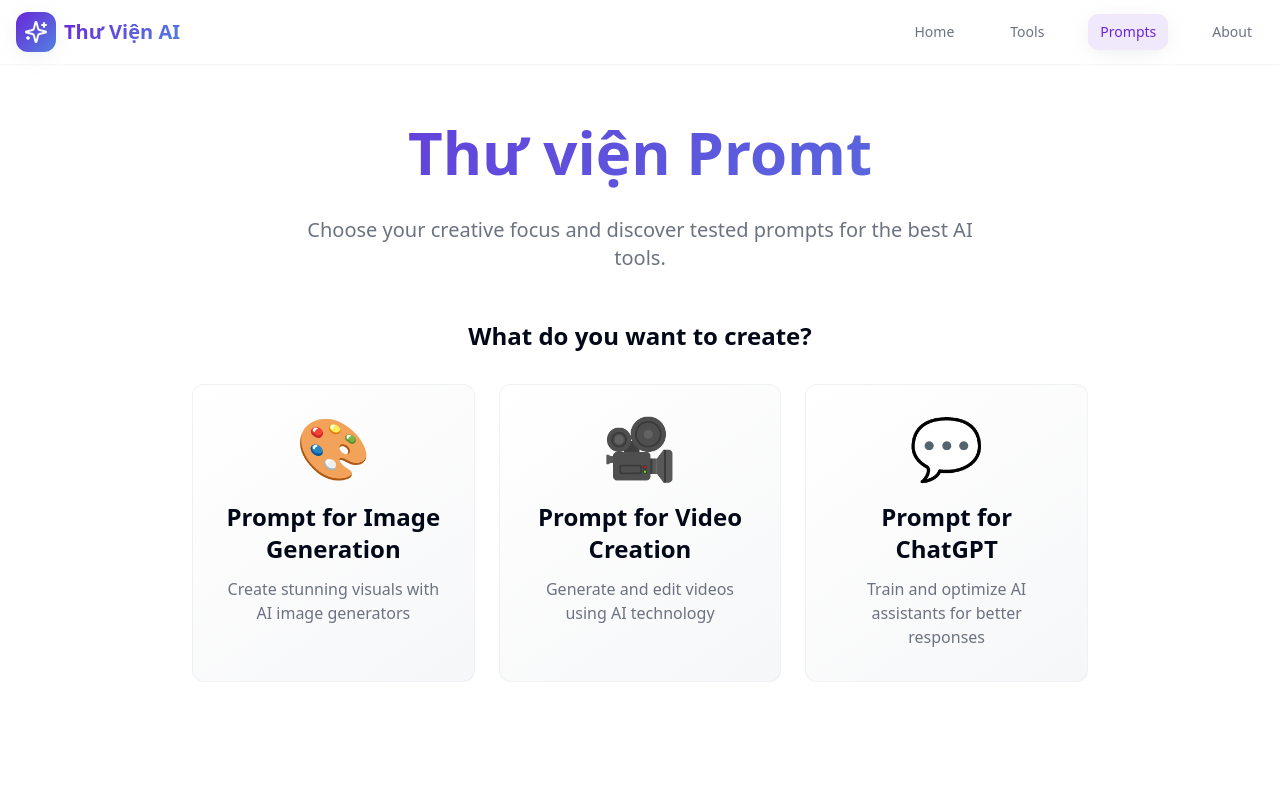
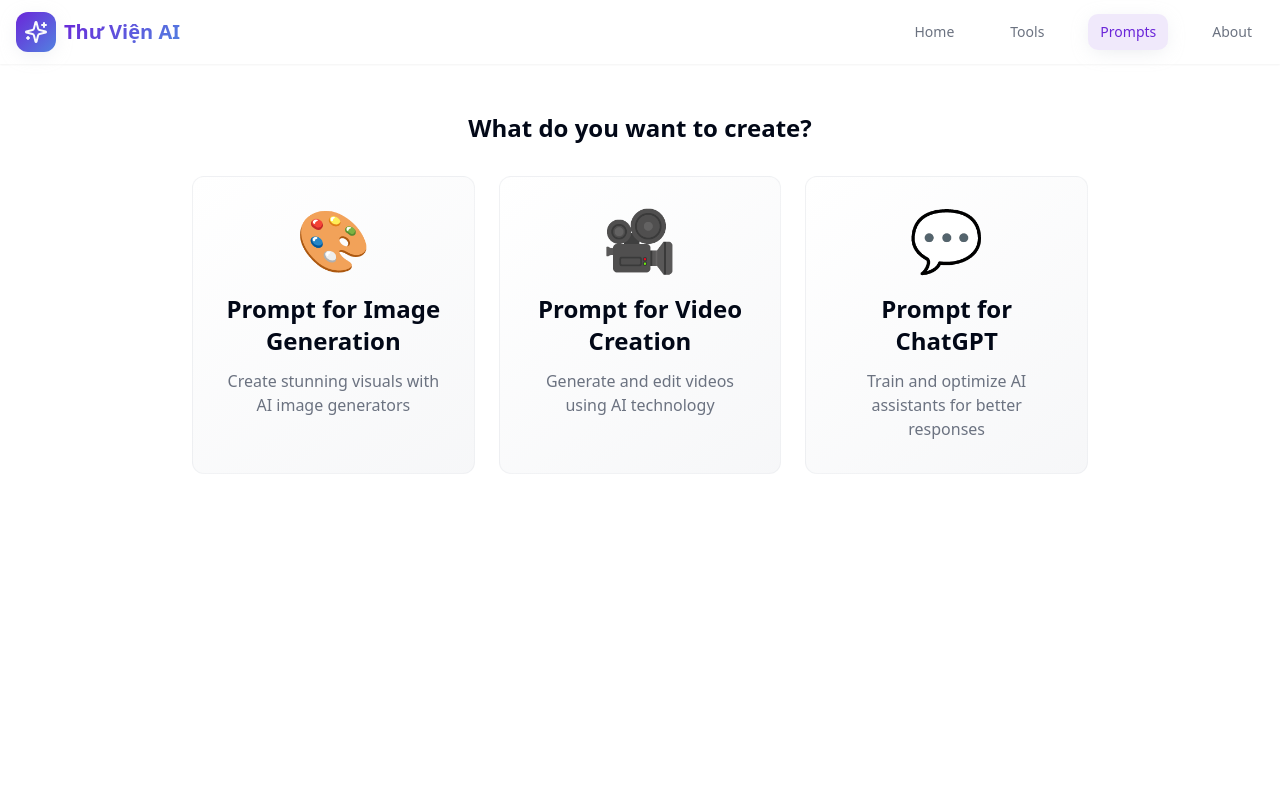
Before and after one commit to luannote/aiprompt-hub, a React (Vite) app: page /prompts in a window 1280 px wide. Shown: the top 800 px of the page. Built offline with nearby package versions, Linux system fonts and the light colour scheme.

Commit message:
Visual edit in Lovable
Edited UI in Lovable

```diff
--- a/src/pages/Prompts.tsx
+++ b/src/pages/Prompts.tsx
@@ -37,12 +37,7 @@ const Prompts = () => {
     return <div className="min-h-screen pt-28 pb-8">
         <div className="container mx-auto px-4">
           {/* Header */}
-          <div className="text-center mb-12 animate-fadeIn">
-            <h1 className="text-4xl font-bold mb-6 bg-gradient-primary bg-clip-text text-transparent md:text-6xl py-[10px]">Thư viện Promt</h1>
-            <p className="text-xl text-muted-foreground max-w-2xl mx-auto">
-              Choose your creative focus and discover tested prompts for the best AI tools.
-            </p>
-          </div>
+
 
           {/* Category Selection */}
           <div className="max-w-4xl mx-auto">
```
